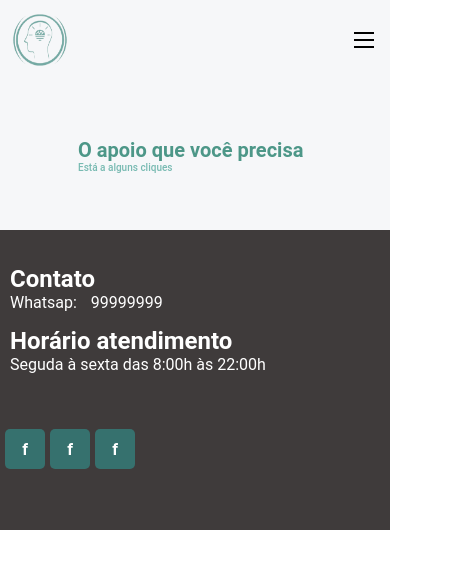
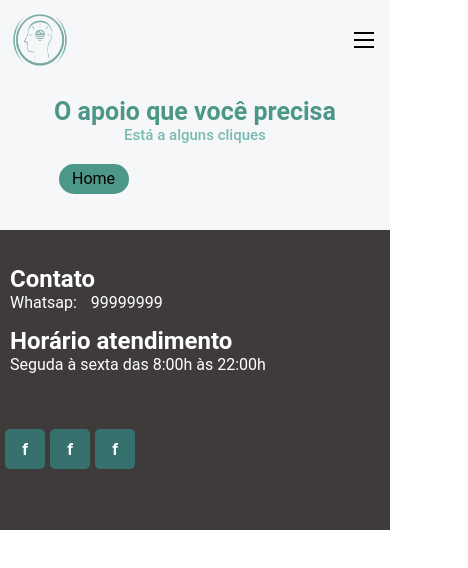
Before and after one commit to marcosrib/site-nextjs, a Next.js app: page / in a window 390 px wide. Shown: the top 568 px of the page, 468 px wide, since content can reach past the window. Built offline with nearby package versions, Linux system fonts and the light colour scheme.

Commit message:
fix: Alimento texto home

```diff
--- a/src/pages/index.tsx
+++ b/src/pages/index.tsx
@@ -1,15 +1,21 @@
+import React from 'react';
+import Link from 'next/link';
+import { useRouter } from "next/router";
 import styles from '../../styles/Home/Home.module.css'
 
 export default function Home() {
-
+  const router = useRouter();
   {/*<img src="/home-image.jpeg" className={styles.img} alt="kknknkk"/>*/ }
   return (
     <div className={styles.container}>
       <div className={styles.img}/>
 
         <div className={styles.textImageContent}>
-          <text className={styles.title}>O apoio que você precisa</text>
-          <text className={styles.subTitle}>Está a alguns cliques</text>
+          <span className={styles.title}>O apoio que você precisa</span>
+          <span className={styles.subTitle}>Está a alguns cliques</span>
+          <div className={styles.buttonAgendar} >
+            <Link href='/'><a  className={router.pathname == "/" ? styles.active : ""}>Home</a></Link>
+          </div>
           </div>
 
       </div>
--- a/styles/Home/Home.module.css
+++ b/styles/Home/Home.module.css
@@ -1,11 +1,11 @@
 .container {
   display: flex;
   width: 100%;
-
-
+  overflow-x: none;
 }
 
 .img {
+  display: flex;
   background: var(--color-background);
   height: 300px;
   width: 100%;
@@ -17,8 +17,9 @@
   height: 300px;
   flex-direction: column;
   justify-content: center;
-  margin-left: 20%;
+  text-align: center;
   position: absolute;
+
 }
 
 
@@ -40,35 +41,38 @@
   align-items: center;
 }
 
-#text2 {
-  color: var(--color-white);
-  font-weight: normal;
+.buttonAgendar {
+  width: 10px;
+  height: 10px;
 }
 
-.textContent {
-  margin-bottom: 10px;
-  position: absolute;
-}
 
 @media (max-width: 700px) {
 
-  .cardContainer {
-    position: initial;
-  }
   .title {
-    font-size: 20px;
+    font-size: 25px;
   }
   .subTitle {
-    font-size: 10px;
+    font-size: 15px;
   }
 
   .img {
     height: 150px;
-    width: 100%;
   }
 
   .textImageContent {
     height: 150px;
-    width: 100%;
   }
+
+  .buttonAgendar {
+    display: flex;
+    width: 70px;
+    height: 30px;
+    background: var(--color-green-primary);
+    margin: 5% 15%;
+    justify-content: center;
+    align-items: center;
+    border-radius: 20px;
+  }
+
 }
```
